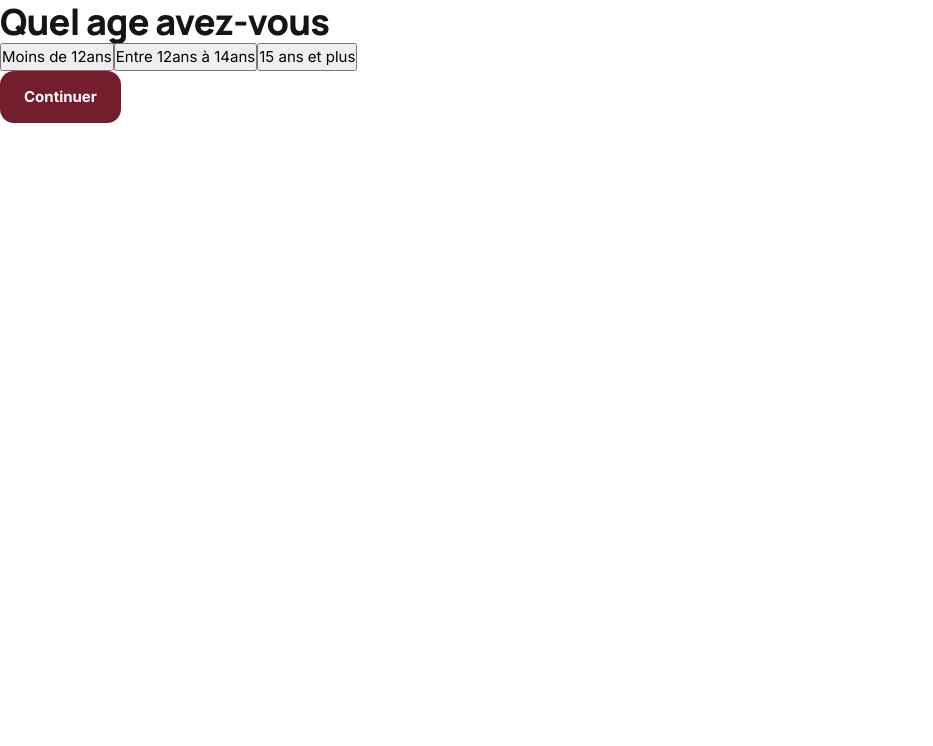
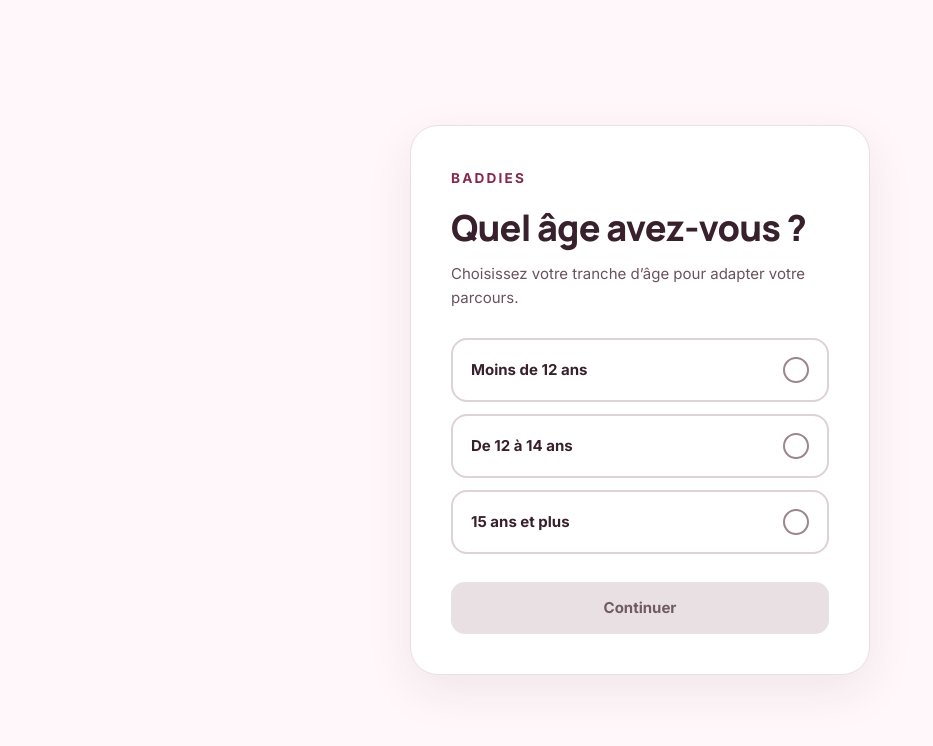
Before and after one commit to Jojo123850/BaddiesFront, a React (Vite) app: page /AgeContent in a window 1280 px wide. Shown: the top 746 px of the page, without its empty margins (0-933 px from the left). Built offline with nearby package versions, Linux system fonts and the light colour scheme; no server answers.

Commit message:
fix: scss AgeContent

```diff
--- a/src/pages/AgeContent.tsx
+++ b/src/pages/AgeContent.tsx
@@ -1,74 +1,84 @@
 import { useEffect, useState } from "react";
 import { useNavigate } from "react-router-dom";
 import { Check } from "lucide-react";
-import "../styles/recap.scss";
+import "../styles/age.scss";
 
-type Age = {
-    id: string;
-    age: string;
-
-};
-const ages: Age[] = [
-    {
-        id: "-12ans",
-        age: "Moins de 12ans"
-
-    },
-    {
-        id: "12-14ans",
-        age: "Entre 12ans à 14ans",
-
-    },
-    {
-        id: "+15ans",
-        age: "15 ans et plus",
-
-    },
-
+const ages = [
+  { id: "-12ans", label: "Moins de 12 ans" },
+  { id: "12-14ans", label: "De 12 à 14 ans" },
+  { id: "+15ans", label: "15 ans et plus" },
 ];
 
-export default function Age(){
-         const [selectedAge, setSelectedAge] = useState<string | null>(null);
-        const [savedAge] = useState(() => localStorage.getItem("baddies-age"));
-        const navigate = useNavigate()
+export default function Age() {
+  const [selectedAge, setSelectedAge] = useState<string | null>(null);
+  const [savedAge] = useState(() =>
+    localStorage.getItem("baddies-age")
+  );
+  const navigate = useNavigate();
 
-     useEffect (() => {
-        if(savedAge === "-12ans" || savedAge ==="12-14ans" || savedAge ==="+15ans"){
-              navigate("/Home", { replace: true });
-        }
-     } , [savedAge,navigate])
+  const hasSavedAge = ages.some((item) => item.id === savedAge);
 
+  useEffect(() => {
+    if (hasSavedAge) {
+      navigate("/Home", { replace: true });
+    }
+  }, [hasSavedAge, navigate]);
 
-        const handleContinue = () => {
-        if (!selectedAge) return;
+  const handleContinue = () => {
+    if (!selectedAge) return;
 
-        localStorage.setItem("baddies-age", selectedAge);
-        navigate("/Home", { replace: true });
-    }
+    localStorage.setItem("baddies-age", selectedAge);
+    navigate("/Home", { replace: true });
+  };
 
-     if (savedAge === "-12" || savedAge ==="12-14" || savedAge ==="+15") {
-        return null;
-    }
+  if (hasSavedAge) return null;
 
+  return (
+    <main className="age-page">
+      <section className="age-card" aria-labelledby="age-title">
+        <span className="age-brand">BADDIES</span>
 
-    return(
-        <>
-            <h1>Quel age avez-vous</h1>
-          <div role="group" aria-label="Choix du pays" className="intensity-btn">
-                    {ages.map((item) => (
-                        <button key={item.id} type="button" className={`age ${selectedAge === item.id ? "selected" : ""}`} aria-pressed={selectedAge === item.id} onClick={() => setSelectedAge(item.id)}>
+        <h1 id="age-title">Quel âge avez-vous ?</h1>
 
-                            {selectedAge === item.id && (
-                                <span className="check">
-                                    <Check size={20} strokeWidth={2.5} aria-hidden="true" />
-                                </span>
-                            )}
-                            <span className="text">{item.age}</span>
+        <p className="age-description">
+          Choisissez votre tranche d’âge pour adapter votre parcours.
+        </p>
 
-                        </button>
-                    ))}
-                </div>
-        <button className="btn" onClick={handleContinue} disabled={!selectedAge}>Continuer</button>
-        </>
-    )
+        <div
+          role="group"
+          aria-labelledby="age-title"
+          className="age-options"
+        >
+          {ages.map((item) => {
+            const isSelected = selectedAge === item.id;
+
+            return (
+              <button
+                key={item.id}
+                type="button"
+                className={`age-option${isSelected ? " is-selected" : ""}`}
+                aria-pressed={isSelected}
+                onClick={() => setSelectedAge(item.id)}
+              >
+                <span>{item.label}</span>
+
+                <span className="age-indicator" aria-hidden="true">
+                  {isSelected && <Check size={18} strokeWidth={3} />}
+                </span>
+              </button>
+            );
+          })}
+        </div>
+
+        <button
+          type="button"
+          className="age-continue"
+          onClick={handleContinue}
+          disabled={!selectedAge}
+        >
+          Continuer
+        </button>
+      </section>
+    </main>
+  );
 }
--- /dev/null
+++ b/src/styles/age.scss
@@ -0,0 +1,131 @@
+.age-page {
+  min-height: 100vh;
+  min-height: 100svh;
+  display: grid;
+  place-items: center;
+  padding: 24px 16px;
+  background: #fff7fa;
+  color: #38212c;
+
+  &,
+  * {
+    box-sizing: border-box;
+  }
+}
+
+.age-card {
+  width: 100%;
+  max-width: 460px;
+  padding: clamp(24px, 6vw, 40px);
+  border: 1px solid #ecdde3;
+  border-radius: 28px;
+  background: #fff;
+  box-shadow: 0 16px 48px rgb(80 34 55 / 8%);
+
+  h1 {
+    margin: 16px 0 12px;
+    font-size: clamp(1.75rem, 5vw, 2.25rem);
+    line-height: 1.2;
+  }
+}
+
+.age-brand {
+  color: #86294e;
+  font-size: 0.85rem;
+  font-weight: 800;
+  letter-spacing: 0.16em;
+}
+
+.age-description {
+  margin: 0 0 28px;
+  color: #6b5260;
+  line-height: 1.6;
+}
+
+.age-options {
+  display: grid;
+  gap: 12px;
+}
+
+.age-option {
+  width: 100%;
+  min-height: 64px;
+  display: flex;
+  align-items: center;
+  justify-content: space-between;
+  gap: 16px;
+  padding: 16px 18px;
+  border: 2px solid #ded1d7;
+  border-radius: 16px;
+  background: #fff;
+  color: #38212c;
+  font: inherit;
+  font-weight: 600;
+  text-align: left;
+  cursor: pointer;
+  transition: background 150ms ease, border-color 150ms ease;
+
+  &:hover {
+    border-color: #86294e;
+    background: #fff7fa;
+  }
+
+  &.is-selected {
+    border-color: #86294e;
+    background: #fceaf1;
+
+    .age-indicator {
+      border-color: #86294e;
+      background: #86294e;
+      color: #fff;
+    }
+  }
+}
+
+.age-indicator {
+  width: 26px;
+  height: 26px;
+  flex-shrink: 0;
+  display: grid;
+  place-items: center;
+  border: 2px solid #9c8590;
+  border-radius: 50%;
+}
+
+.age-continue {
+  width: 100%;
+  min-height: 52px;
+  margin-top: 28px;
+  padding: 14px 20px;
+  border: 0;
+  border-radius: 14px;
+  background: #86294e;
+  color: #fff;
+  font: inherit;
+  font-weight: 700;
+  cursor: pointer;
+
+  &:hover:not(:disabled) {
+    background: #6b203e;
+  }
+
+  &:disabled {
+    background: #e9e0e4;
+    color: #705b65;
+    cursor: not-allowed;
+  }
+}
+
+.age-option,
+.age-continue {
+  &:focus-visible {
+    outline: 3px solid #38212c;
+    outline-offset: 4px;
+  }
+}
+
+@media (prefers-reduced-motion: reduce) {
+  .age-option {
+    transition: none;
+  }
+}
```
